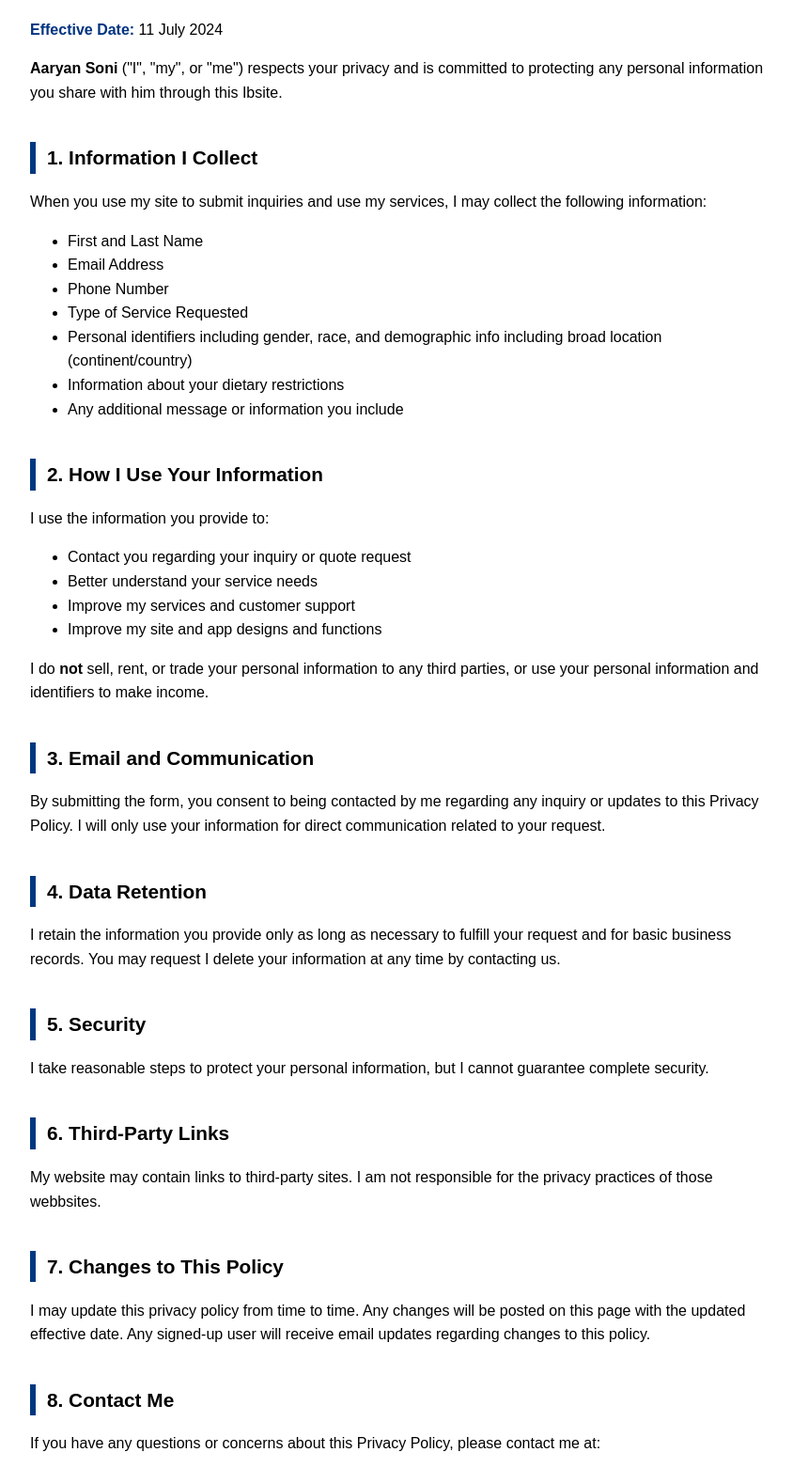
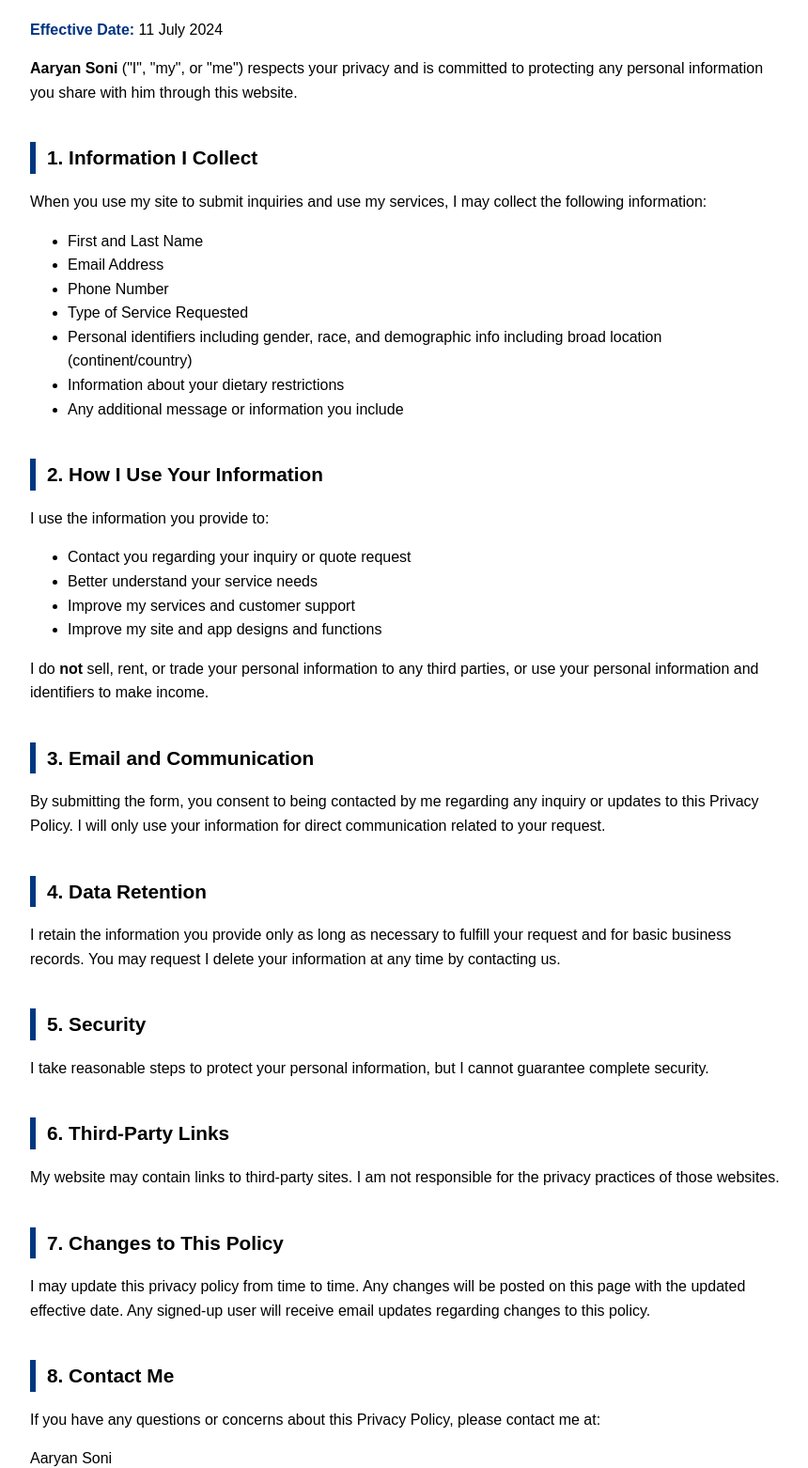
Before and after one commit to RuntimeTerror2021/Portfolio, a plain HTML site: page privacy.html in a window 1280 px wide. Shown: the part 154-1716 px from the top of the page at 94% size, without its empty margins (68-928 px from the left). Drawn offline with Linux system fonts and the light colour scheme.

Commit message:
Fix typos in privacy.html

```diff
--- a/privacy.html
+++ b/privacy.html
@@ -56,7 +56,7 @@
     <h1>Privacy Policy</h1>
     <p><span class="highlight">Effective Date:</span> 11 July 2024</p>
 
-    <p><strong>Aaryan Soni</strong> ("I", "my", or "me") respects your privacy and is committed to protecting any personal information you share with him through this Ibsite.</p>
+    <p><strong>Aaryan Soni</strong> ("I", "my", or "me") respects your privacy and is committed to protecting any personal information you share with him through this website.</p>
 
     <h2>1. Information I Collect</h2>
     <p>When you use my site to submit inquiries and use my services, I may collect the following information:</p>
@@ -90,7 +90,7 @@
     <p>I take reasonable steps to protect your personal information, but I cannot guarantee complete security.</p>
 
     <h2>6. Third-Party Links</h2>
-    <p>My website may contain links to third-party sites. I am not responsible for the privacy practices of those webbsites.</p>
+    <p>My website may contain links to third-party sites. I am not responsible for the privacy practices of those websites.</p>
 
     <h2>7. Changes to This Policy</h2>
     <p>I may update this privacy policy from time to time. Any changes will be posted on this page with the updated effective date. Any signed-up user will receive email updates regarding changes to this policy.</p>
```
